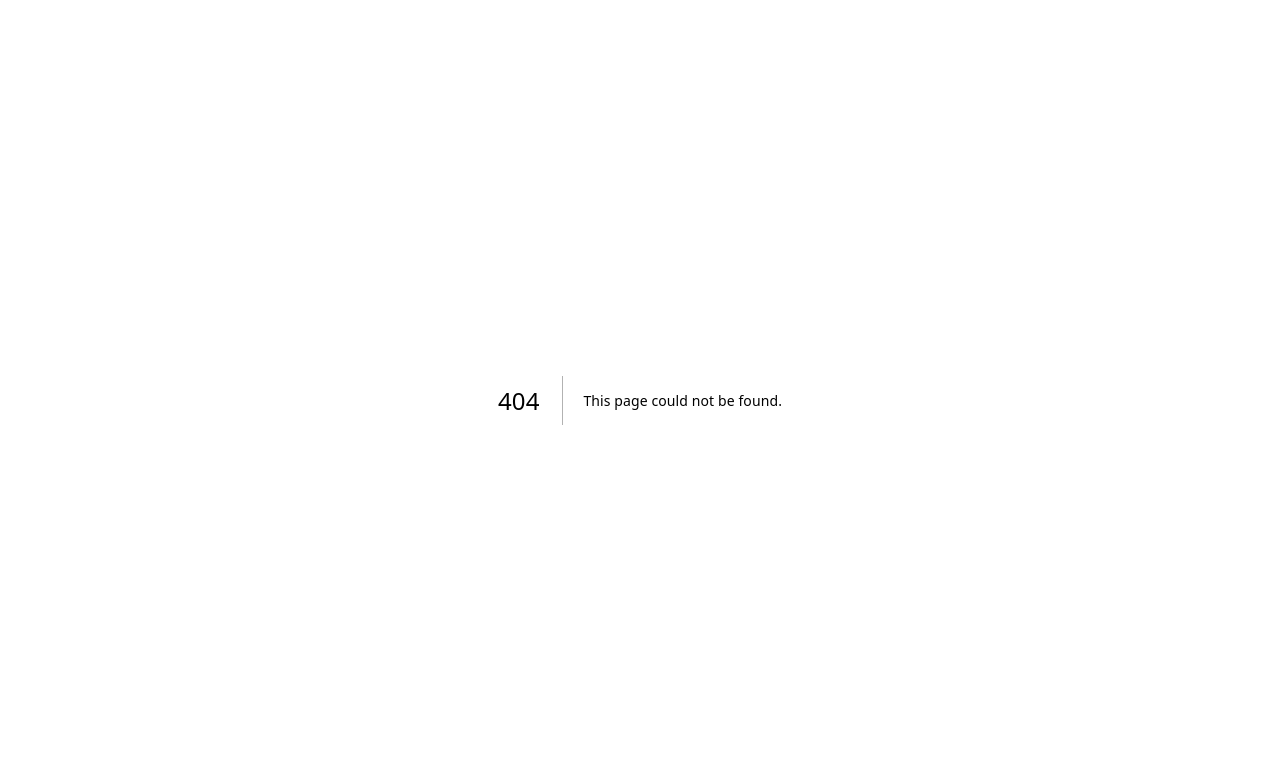
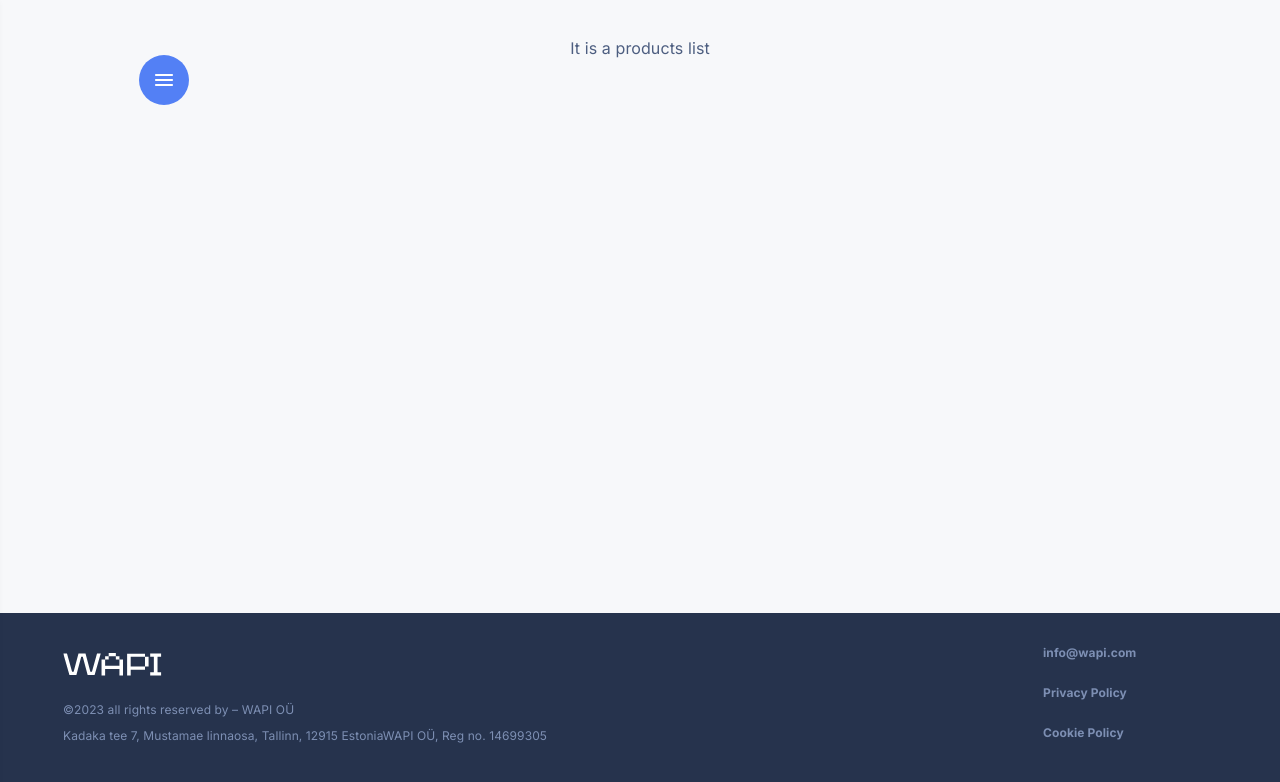
Before and after one commit to IgorGorunov/WAPI-UI, a Next.js app: page /products in a window 1280 px wide. Before the commit this address had no page. Shown: the top 782 px of the page. Built offline with nearby package versions, Linux system fonts and the light colour scheme.

Commit message:
add products page

```diff
--- /dev/null
+++ b/src/pages/products/index.tsx
@@ -0,0 +1,16 @@
+import React from "react";
+import Head from "next/head";
+import Cookie from "js-cookie";
+import useAuth from "@/context/authContext";
+import ProductsPage from "@/screens/ProductsPage";
+
+export default function Orders() {
+    const { token, setToken } = useAuth();
+    const savedToken = Cookie.get('token');
+
+    if (!token && savedToken) setToken(savedToken);
+
+    return (
+        <ProductsPage />
+    );
+}
--- /dev/null
+++ b/src/screens/ProductsPage/index.tsx
@@ -0,0 +1,14 @@
+import React from 'react';
+import Layout from "@/components/Layout/Layout";
+import "./styles.scss";
+
+const ProductsPage = () => {
+
+    return (
+        <Layout hasHeader hasFooter>
+            <div>It is a products list</div>
+        </Layout>
+    )
+}
+
+export default ProductsPage;
```
Also changed, not shown: src/screens/ProductsPage/styles.scss (added).
